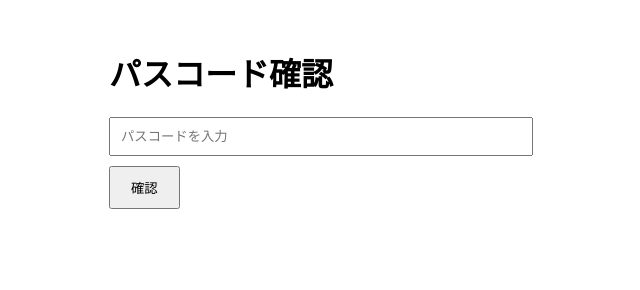
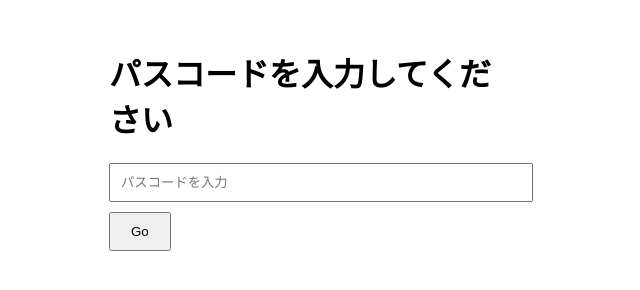
Before and after one commit to Momiji-Studio/pincode-web, a plain HTML site: page index.html in a window 1280 px wide. Shown: the whole page, without its empty margins (331-971 px from the left). Drawn offline with Linux system fonts and the light colour scheme.

Commit message:
Update index.html

```diff
--- a/index.html
+++ b/index.html
@@ -8,9 +8,9 @@
 </head>
 <body>
 <div id="app">
-  <h1>パスコード確認</h1>
+  <h1>パスコードを入力してください</h1>
   <input id="codeInput" placeholder="パスコードを入力">
-  <button id="confirmBtn">確認</button>
+  <button id="confirmBtn">Go</button>
   <div id="result"></div>
 </div>
 <script src="script.js"></script>
```
